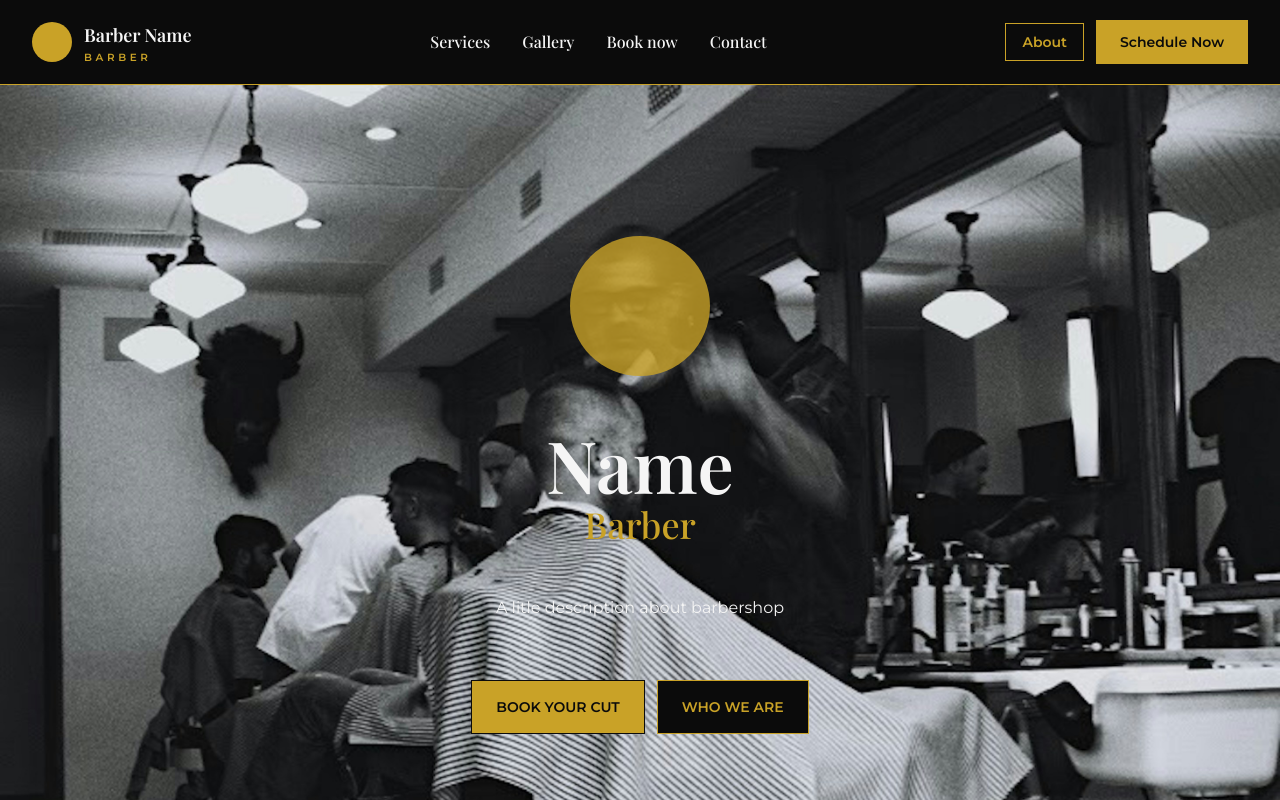
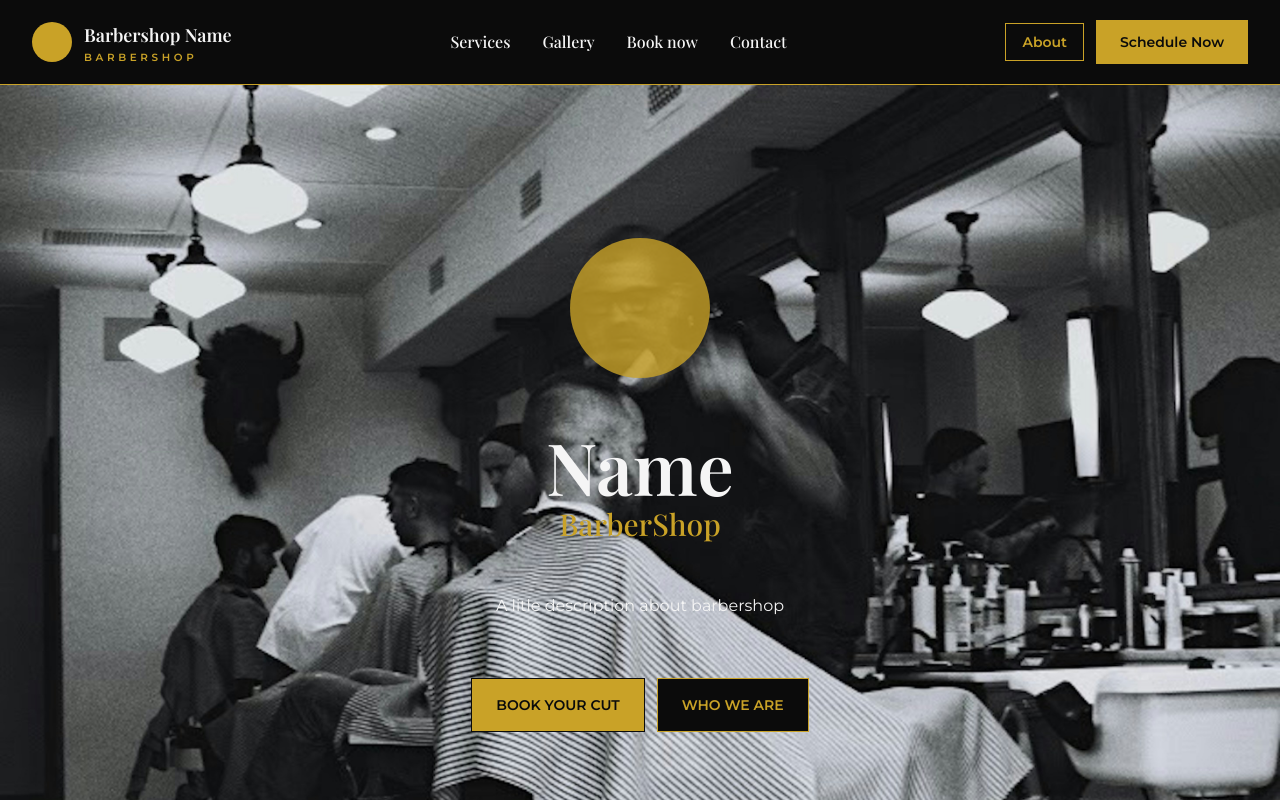
Before and after one commit to eujoao-maciel/barbershop-page, a React (Vite) app in the folder client/: page / in a window 1280 px wide. Shown: the top 800 px of the page. Built offline with nearby package versions, Linux system fonts and the light colour scheme.

Commit message:
refactor: add footer description, rename barber references, and format booking message

```diff
--- a/client/src/components/layout/Footer.tsx
+++ b/client/src/components/layout/Footer.tsx
@@ -4,13 +4,13 @@ const contactLinks = [
     { label: "Gallery", href: "#gallery" },
     { label: "About us", href: "#about" },
     { label: "Contact", href: "#contact" },
-];
+]
 
 const openingHours = [
     "Monday - Friday: 9AM - 6PM",
     "Saturday: 9AM - 4PM",
     "Sunday: Closed",
-];
+]
 
 export const Footer = () => {
     return (
@@ -25,10 +25,10 @@ export const Footer = () => {
 
                         <div>
                             <h2 className="font-serif text-xl font-semibold text-white-primary">
-                Name
+                                BarberShop Name
                             </h2>
                             <p className="mt-1 text-xs font-semibold uppercase tracking-[0.35em] text-gold-primary">
-                Barber
+                                BarberShop
                             </p>
                         </div>
                     </div>
@@ -66,7 +66,8 @@ export const Footer = () => {
 
                     <div>
                         <p className="max-w-xs text-sm leading-6 text-white-primary/70">
-              A little description of your services and the shop.
+                            Modern barbering, classic techniques, and
+                            personalized service to keep you looking your best.
                         </p>
 
                         <div className="mt-5 flex items-center gap-4">
@@ -106,5 +107,5 @@ export const Footer = () => {
                 </div>
             </div>
         </footer>
-  );
-};
+    )
+}
--- a/client/src/components/layout/Navbar.tsx
+++ b/client/src/components/layout/Navbar.tsx
@@ -25,10 +25,10 @@ export const Navbar = () => {
 
                             <div className="flex flex-col leading-none">
                                 <span className="font-serif text-lg font-semibold text-white-primary">
-                                    Barber Name
+                                    Barbershop Name
                                 </span>
                                 <span className="mt-1 text-[0.65rem] font-semibold uppercase tracking-[0.35em] text-gold-primary">
-                                    Barber
+                                    BarberShop
                                 </span>
                             </div>
                         </div>
--- a/client/src/features/booking.utils.ts
+++ b/client/src/features/booking.utils.ts
@@ -4,12 +4,10 @@ export const createBookingMessage = (
   service: string,
   date: string,
 ) => {
-    return `
-    Hello, I'd like to schedule an appointment.
+  return `Hello, I'd like to schedule an appointment.
 
 Name: ${name}
 Phone: ${phone}
 Service: ${service}
-    Date: ${date}
-  `
+Date: ${date}`
 }
--- a/client/src/sections/Hero.tsx
+++ b/client/src/sections/Hero.tsx
@@ -17,8 +17,8 @@ export const Hero = () => {
                         <h1 className="font-serif font-semibold text-white-primary text-6xl md:text-7xl">
                             Name
                         </h1>
-                        <h3 className="font-serif font-medium text-gold-primary text-2xl sm:text-4xl">
-                            Barber
+                        <h3 className="font-serif font-medium text-gold-primary text-2xl sm:text-3xl">
+                            BarberShop
                         </h3>
                     </div>
 
--- a/client/src/sections/Services.tsx
+++ b/client/src/sections/Services.tsx
@@ -25,7 +25,7 @@ export const Services = () => {
     },
     {
       icon: BrushCleaning,
-      title: "Beard Trim",
+      title: "Beard Service",
       description: "Precise beard shaping with a polished finish.",
       price: "$12",
     },
```
Lines whose indentation alone changed are shown as unchanged.
